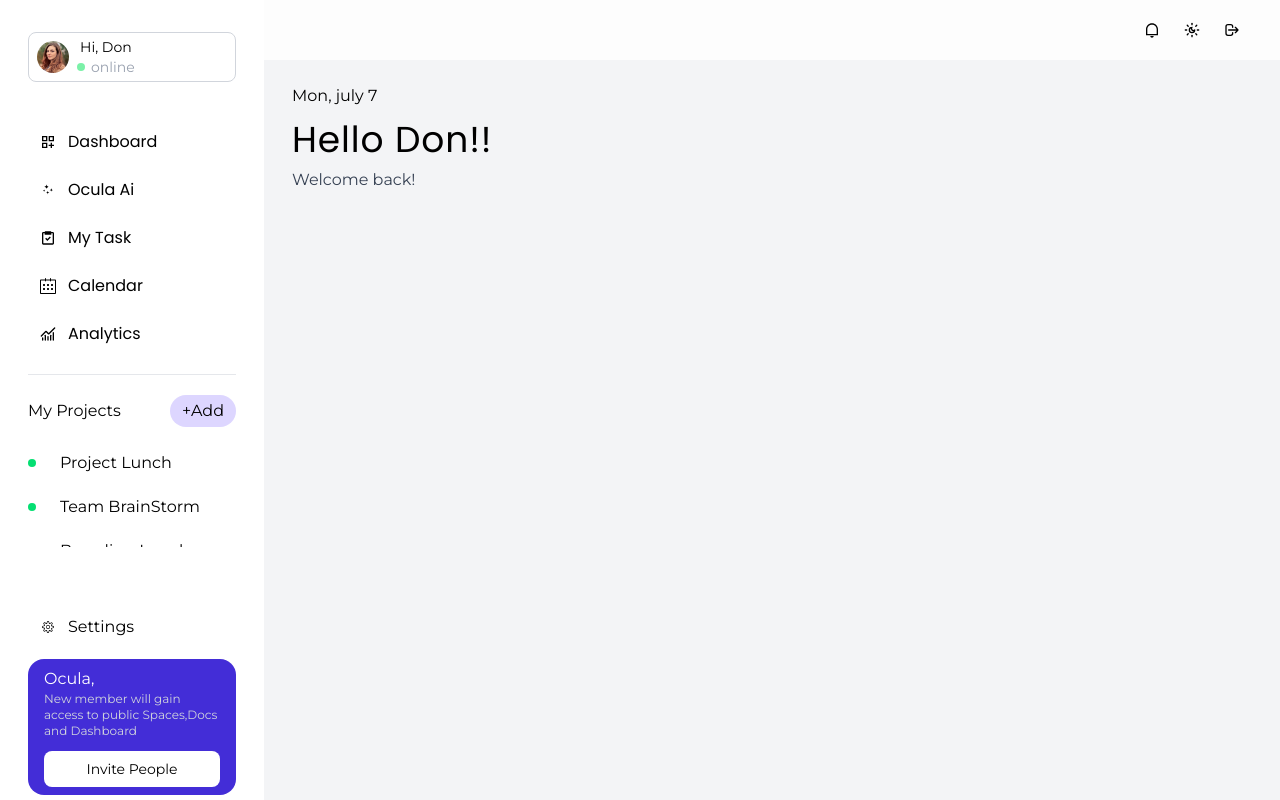
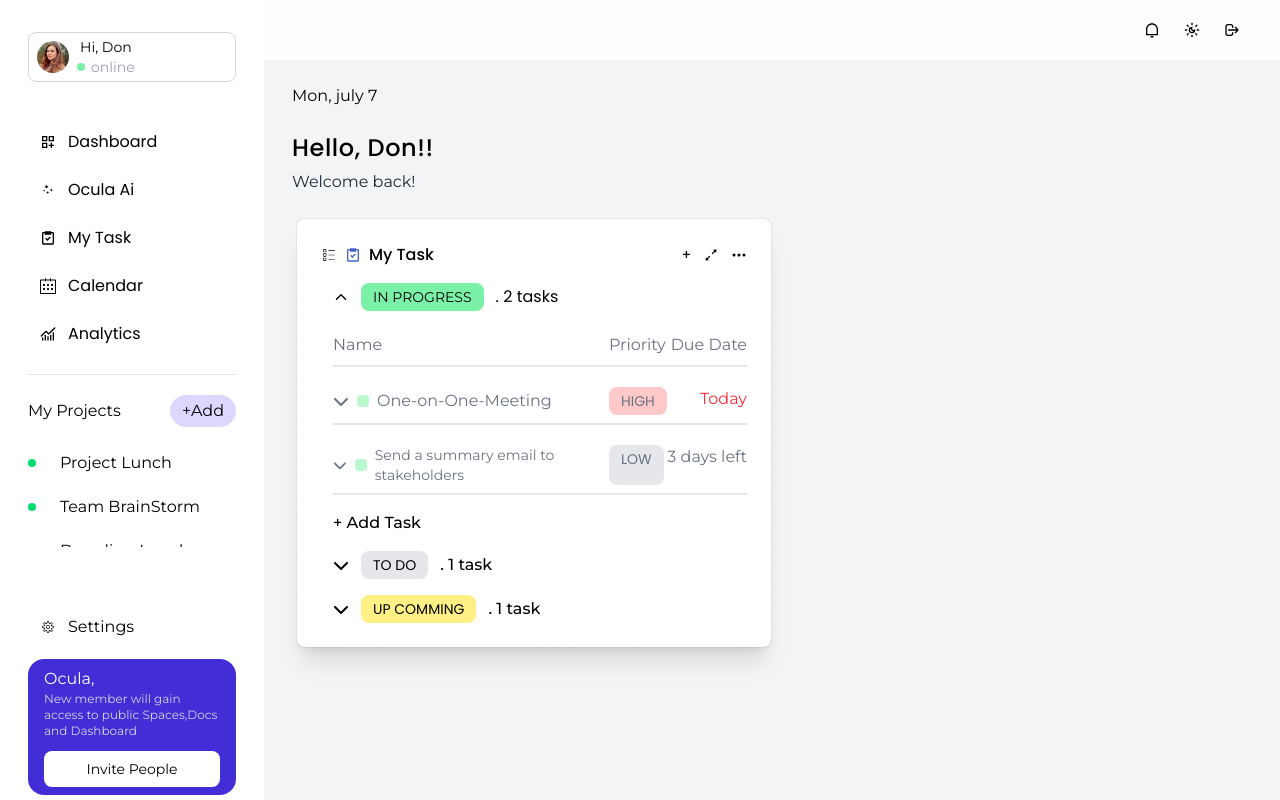
Before and after one commit to Donabest/Ocula-Dashboard, a React (Vite) app: page /Dashboard in a window 1280 px wide. Built offline with nearby package versions, Linux system fonts and the light colour scheme.

Commit message:
dashboard card implemented

```diff
--- a/index.html
+++ b/index.html
@@ -1,5 +1,5 @@
 <!doctype html>
-<html lang="en" class="dark">
+<html lang="en">
   <head>
     <meta charset="UTF-8" />
     <meta name="viewport" content="width=device-width, initial-scale=1.0" />
--- a/src/Features/Dashboard/DashboardBox.tsx
+++ b/src/Features/Dashboard/DashboardBox.tsx
@@ -1,5 +1,26 @@
+import DashboardCard1 from "../../ui/DashboardCard1";
+
 function DashboardBox() {
-  return <div>card 1</div>;
+  return (
+    <section className="grid grid-cols-2  px-8">
+      <main className="flex flex-col ">
+        <DashboardCard1 />
+
+        {/* <div className="flex justify-between"> */}
+
+        {/* <div>
+          <div>
+            <h1>
+              <TbTargetArrow />
+              My Goals
+            </h1>
+          </div>
+        </div> */}
+      </main>
+
+      <div></div>
+    </section>
+  );
 }
 
 export default DashboardBox;
--- a/src/Features/Dashboard/DashboardLayout.tsx
+++ b/src/Features/Dashboard/DashboardLayout.tsx
@@ -1,9 +1,11 @@
 import Welcome from "../../ui/Welcome";
+import DashboardBox from "./DashboardBox";
 
 function DashboardLayout() {
   return (
     <div>
       <Welcome />
+      <DashboardBox />
     </div>
   );
 }
--- a/src/Layout/Layout.tsx
+++ b/src/Layout/Layout.tsx
@@ -5,10 +5,10 @@ import Navbar from "../ui/Navbar";
 function Layout() {
   return (
     <div className="font-montserrat flex h-screen">
-      <div className="flex bg-white/80 w-66 mx-auto ">
+      <div className="flex bg-white/80 w-66 mx-auto dark:bg-black/80 dark:text-white">
         <Sidebar />
       </div>
-      <section className="flex-1 bg-gray-100">
+      <section className="flex-1 bg-gray-100 dark:bg-black/70">
         <Navbar />
         <Outlet />
       </section>
--- a/src/pages/Dashboard.tsx
+++ b/src/pages/Dashboard.tsx
@@ -1,11 +1,9 @@
-import DashboardBox from "../Features/Dashboard/Dashboardbox";
 import DashboardLayout from "../Features/Dashboard/DashboardLayout";
 
 function Dashboard() {
   return (
     <div className="">
       <DashboardLayout />
-      {/* <DashboardBox /> */}
     </div>
   );
 }
--- /dev/null
+++ b/src/ui/DashboardCard1.tsx
@@ -0,0 +1,24 @@
+import { motion } from "motion/react";
+import DashboardTaskHeader from "./DashboardTaskHeader";
+import DashboardTask from "./DashboardTask";
+function DashboardCard1() {
+  return (
+    <div className="border border-dashed border-gray-200/45 bg-gray-200/80 rounded-lg">
+      <motion.div
+        className="flex space-y-4 flex-col bg-white p-6 rounded-lg shadow-xl cursor-pointer "
+        whileHover={{
+          translateX: 20,
+          rotate: -1.7,
+          scale: 1,
+        }}
+        transition={{ type: "spring", stiffness: 300, duration: 0.5 }}
+      >
+        <DashboardTaskHeader />
+        <DashboardTask />
+        {/* <div className="flex justify-between"> */}
+      </motion.div>
+    </div>
+  );
+}
+
+export default DashboardCard1;
--- /dev/null
+++ b/src/ui/DashboardTask.tsx
@@ -0,0 +1,76 @@
+import { FaChevronDown } from "react-icons/fa6";
+import { IoIosArrowUp } from "react-icons/io";
+
+function DashboardTask() {
+  return (
+    <>
+      <div className="flex items-center gap-3 pl-3">
+        <IoIosArrowUp />
+        <p className="bg-green-300 text-black text-sm px-3 py-1 rounded-lg  uppercase">
+          In Progress
+        </p>
+        <span className="font-poppin">. 2 tasks</span>
+      </div>
+
+      <div className="flex flex-col gap-5 pt-1.5 pl-3">
+        <div className="grid grid-cols-3 text-gray-500 pb-2 border-b-2 border-b-gray-200  ">
+          <h1 className="col-span-2">Name</h1>
+          <div className="flex justify-between">
+            <span>Priority</span>
+            <span>Due Date</span>
+          </div>
+        </div>
+        <div className="grid grid-cols-3 text-gray-500 pb-2 border-b-2 border-b-gray-200">
+          <div className="flex items-center gap-2 col-span-2 ">
+            <FaChevronDown className="cursor-pointer" />
+            <span className="bg-green-200 p-1.5 rounded-sm"></span>
+            <span>One-on-One-Meeting</span>
+          </div>
+          <div className="flex justify-between">
+            <span className="font-poppin text-sm bg-red-200 px-3 py-1 rounded-lg uppercase">
+              High
+            </span>
+            <span className="text-red-500">Today</span>
+          </div>
+        </div>
+        <div className="grid grid-cols-3 text-gray-500 pb-2 border-b-2 border-b-gray-200">
+          <div className="flex items-center gap-2 col-span-2">
+            <FaChevronDown className="cursor-pointer" />
+            <span className="bg-green-200 p-1.5 rounded-sm"></span>
+            <span className="text-sm">
+              Send a summary email to stakeholders
+            </span>
+          </div>
+          <div className="flex justify-between">
+            <span className="font-poppin text-sm  bg-gray-200 px-3 py-1 rounded-lg uppercase">
+              Low
+            </span>
+            <span>3 days left</span>
+          </div>
+        </div>
+      </div>
+
+      <button className="flex justify-start pl-3 font-medium cursor-pointer ">
+        + Add Task
+      </button>
+
+      <div className="flex items-center gap-3 pl-3">
+        <FaChevronDown className="cursor-pointer" />
+        <p className="bg-gray-200 text-sm font-poppin px-3 py-1 rounded-lg uppercase">
+          To Do
+        </p>
+        <span className="font-medium">. 1 task</span>
+      </div>
+
+      <div className="flex items-center gap-3 pl-3">
+        <FaChevronDown className="cursor-pointer" />
+        <p className="bg-yellow-200 text-sm font-poppin px-3 py-1 rounded-lg uppercase">
+          Up Comming
+        </p>
+        <span className="font-medium"> . 1 task</span>
+      </div>
+    </>
+  );
+}
+
+export default DashboardTask;
--- /dev/null
+++ b/src/ui/DashboardTaskHeader.tsx
@@ -0,0 +1,24 @@
+import { AiOutlineExpandAlt } from "react-icons/ai";
+import { BiTask } from "react-icons/bi";
+import { BsThreeDots } from "react-icons/bs";
+import { CiBoxList } from "react-icons/ci";
+
+function DashboardTaskHeader() {
+  return (
+    <div className="flex justify-between ">
+      <div className="flex items-center gap-2 font-poppin font-medium">
+        <CiBoxList />
+        <BiTask className="text-blue-800/80 " />
+        <p>My Task</p>
+      </div>
+
+      <div className="flex items-center font-medium gap-3 ">
+        <span className="cursor-pointer">+</span>
+        <AiOutlineExpandAlt className="cursor-pointer" />
+        <BsThreeDots className="cursor-pointer" />
+      </div>
+    </div>
+  );
+}
+
+export default DashboardTaskHeader;
--- a/src/ui/Navbar.tsx
+++ b/src/ui/Navbar.tsx
@@ -5,7 +5,7 @@ import { RiNotificationLine } from "react-icons/ri";
 
 function Navbar() {
   return (
-    <div className="flex justify-end items-center bg-white/80 py-4.5 px-8">
+    <div className="flex justify-end items-center bg-white/80 py-4.5 px-8 dark:bg-black/30  dark:text-white">
       <ul className="flex justify-center items-center gap-2 ">
         <li className=" px-2 py-1 hover:bg-blue-100/30  hover:text-blue-800 cursor-pointer">
           <RiNotificationLine />
--- a/src/ui/Sidebar.tsx
+++ b/src/ui/Sidebar.tsx
@@ -31,11 +31,11 @@ function Sidebar() {
 
         <div className="mt-15">
           <motion.h1
-            className="flex justify-start items-center gap-3 px-3 py-2 cursor-pointer rounded-lg hover:bg-blue-100/30  hover:text-blue-800"
+            className="flex justify-start items-center gap-3 px-3 py-2 cursor-pointer rounded-lg hover:bg-blue-100/30  hover:text-blue-800 dark:hover:text-white/70"
             whileHover={{ y: -3 }}
           >
             <CiSettings />
-            <span className="text-black">Settings</span>
+            <span className="text-black dark:text-white ">Settings</span>
           </motion.h1>
 
           <Invite />
--- a/src/ui/SidebarList.tsx
+++ b/src/ui/SidebarList.tsx
@@ -36,13 +36,15 @@ function SidebarList() {
     <ul className="w-full space-y-2 mt-10">
       {SideList.map((item) => (
         <motion.li
-          className="flex items-center justify-start gap-3 px-3 py-2 cursor-pointer rounded-lg hover:bg-blue-100/30  hover:text-blue-800"
+          className="flex items-center justify-start gap-3 px-3 py-2 cursor-pointer rounded-lg hover:bg-blue-100/30  hover:text-blue-800 dark:hover:text-white/70"
           key={item.list}
           whileHover={{ y: -5 }}
           transition={{ stiffness: 850 }}
         >
           <span>{item.icon}</span>
-          <span className="text-black font-poppin">{item.list}</span>
+          <span className="text-black font-poppin dark:text-white ">
+            {item.list}
+          </span>
         </motion.li>
       ))}
     </ul>
--- a/src/ui/Welcome.tsx
+++ b/src/ui/Welcome.tsx
@@ -2,11 +2,11 @@ function Welcome() {
   return (
     <div className="flex flex-col px-7 py-6 gap-3">
       <span>Mon, july 7</span>
-      <div>
-        <h1 className="font-poppin tracking-wide text-4xl capitalize">
-          Hello Don!!
+      <div className="pt-3">
+        <h1 className="font-poppin font-medium tracking-wide text-2xl capitalize">
+          Hello, Don!!
         </h1>
-        <p className="text-gray-700 pt-2">Welcome back!</p>
+        <p className="text-gray-800 pt-1.5">Welcome back!</p>
       </div>
     </div>
   );
```
